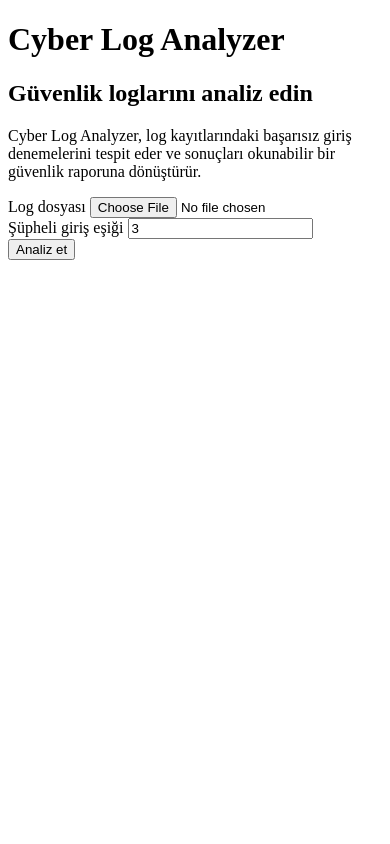
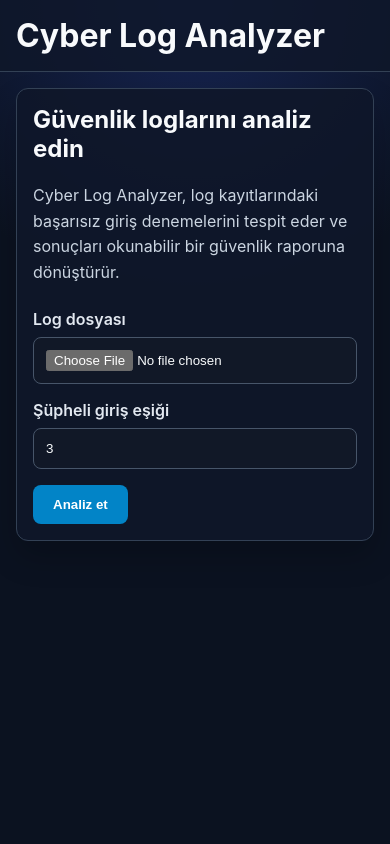
Before and after one commit to mrtyzc92/Cyber-Log-Analyzer, a Flask app: page / in a window 390 px wide. Run offline with Flask 3, Linux system fonts and the light colour scheme.

Commit message:
feat: add responsive web styling

```diff
--- /dev/null
+++ b/src/cyber_log_analyzer/web/static/css/styles.css
@@ -0,0 +1,138 @@
+:root {
+    color-scheme: dark;
+    font-family:
+        Inter,
+        ui-sans-serif,
+        system-ui,
+        -apple-system,
+        BlinkMacSystemFont,
+        "Segoe UI",
+        sans-serif;
+    background-color: #0b1220;
+    color: #e5e7eb;
+}
+
+* {
+    box-sizing: border-box;
+}
+
+body {
+    min-height: 100vh;
+    margin: 0;
+    background:
+        radial-gradient(circle at top, #172554 0, transparent 35%),
+        #0b1220;
+}
+
+header {
+    padding: 1.5rem;
+    border-bottom: 1px solid #334155;
+    background-color: rgb(15 23 42 / 85%);
+}
+
+header h1 {
+    width: min(900px, 100%);
+    margin: 0 auto;
+    color: #f8fafc;
+}
+
+main {
+    width: min(900px, calc(100% - 2rem));
+    margin: 2rem auto;
+}
+
+section {
+    margin-bottom: 1.5rem;
+    padding: 1.5rem;
+    border: 1px solid #334155;
+    border-radius: 0.75rem;
+    background-color: rgb(15 23 42 / 90%);
+    box-shadow: 0 1rem 2rem rgb(0 0 0 / 20%);
+}
+
+h2 {
+    margin-top: 0;
+    color: #f8fafc;
+}
+
+p {
+    line-height: 1.6;
+    color: #cbd5e1;
+}
+
+form {
+    display: grid;
+    gap: 1rem;
+    margin-top: 1.5rem;
+}
+
+form div {
+    display: grid;
+    gap: 0.5rem;
+}
+
+label {
+    font-weight: 600;
+    color: #e2e8f0;
+}
+
+input {
+    width: 100%;
+    padding: 0.75rem;
+    border: 1px solid #475569;
+    border-radius: 0.5rem;
+    background-color: #111827;
+    color: #f8fafc;
+}
+
+input:focus {
+    border-color: #38bdf8;
+    outline: 2px solid rgb(56 189 248 / 25%);
+}
+
+button {
+    width: fit-content;
+    padding: 0.75rem 1.25rem;
+    border: 0;
+    border-radius: 0.5rem;
+    background-color: #0284c7;
+    color: #ffffff;
+    font-weight: 700;
+    cursor: pointer;
+}
+
+button:hover {
+    background-color: #0369a1;
+}
+
+pre {
+    overflow-x: auto;
+    padding: 1rem;
+    border-radius: 0.5rem;
+    background-color: #020617;
+    color: #bae6fd;
+    white-space: pre-wrap;
+}
+
+section[role="alert"] {
+    border-color: #ef4444;
+    background-color: rgb(127 29 29 / 30%);
+}
+
+a {
+    color: #7dd3fc;
+}
+
+@media (max-width: 600px) {
+    header {
+        padding: 1rem;
+    }
+
+    main {
+        margin: 1rem auto;
+    }
+
+    section {
+        padding: 1rem;
+    }
+}
--- a/src/cyber_log_analyzer/web/templates/base.html
+++ b/src/cyber_log_analyzer/web/templates/base.html
@@ -6,6 +6,10 @@
     <title>
         {% block title %}Cyber Log Analyzer{% endblock %}
     </title>
+    <link
+    rel="stylesheet"
+    href="{{ url_for('static', filename='css/styles.css') }}"
+>
 </head>
 <body>
     <header>
```
Also changed, not shown: tests/test_web.py (+10 -0 lines).
